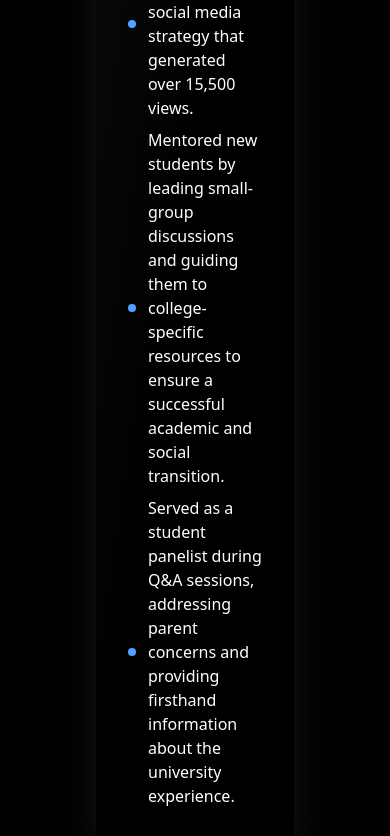
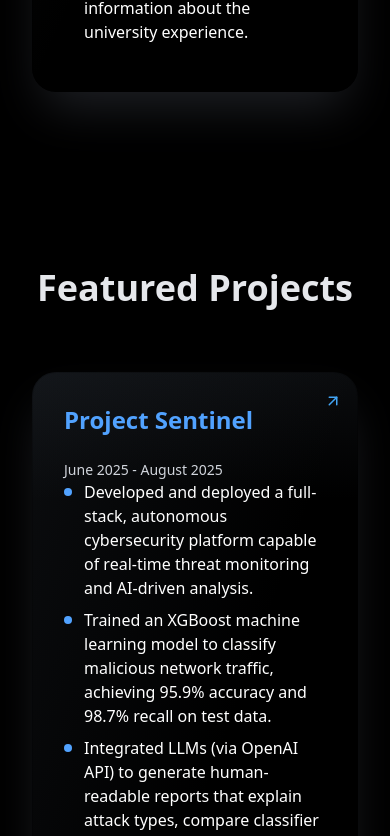
Before and after one commit to GeekyMS/Portfolio, a React (Vite) app: page / in a window 390 px wide. Shown: the part 1644-2480 px from the top of the page. Built offline with nearby package versions, Linux system fonts and the light colour scheme.

Commit message:
UI and Animation Updates

```diff
--- a/src/components/Contact.jsx
+++ b/src/components/Contact.jsx
@@ -3,9 +3,9 @@ import { Mail, Linkedin, Github } from "lucide-react";
 import useScrollAnimation from "./useScrollAnimation";
 
 const Contact = ({theme}) => {
-    const [titleRef, titleVisible] = useScrollAnimation({ threshold: 0.3 });
-    const [descRef, descVisible] = useScrollAnimation({ threshold: 0.3 });
-    const [cardsRef, cardsVisible] = useScrollAnimation({ threshold: 0.2 });
+    const [titleRef, titleVisible] = useScrollAnimation({ threshold: 0.3, triggerOnce: false });
+    const [descRef, descVisible] = useScrollAnimation({ threshold: 0.3, triggerOnce: false });
+    const [cardsRef, cardsVisible] = useScrollAnimation({ threshold: 0.2, triggerOnce: false });
 
     return(
         <section id="Contact" className="py-20 px-4">
--- a/src/components/Education.jsx
+++ b/src/components/Education.jsx
@@ -2,9 +2,9 @@ import GlassCard from "./GlassCard";
 import useScrollAnimation from "./useScrollAnimation";
 
 const Education = ({theme}) => {
-    const [titleRef, titleVisible] = useScrollAnimation({ threshold: 0.3 });
-    const [card1Ref, card1Visible] = useScrollAnimation({ threshold: 0.3 });
-    const [card2Ref, card2Visible] = useScrollAnimation({ threshold: 0.3 });
+    const [titleRef, titleVisible] = useScrollAnimation({ threshold: 0.3, triggerOnce: false });
+    const [card1Ref, card1Visible] = useScrollAnimation({ threshold: 0.3, triggerOnce: false });
+    const [card2Ref, card2Visible] = useScrollAnimation({ threshold: 0.3, triggerOnce: false });
 
     const glowColor = theme === 'dark' ? 'blue' : 'purple';
 
--- a/src/components/Experience.jsx
+++ b/src/components/Experience.jsx
@@ -2,8 +2,8 @@ import GlassCard from "./GlassCard";
 import useScrollAnimation from "./useScrollAnimation";
 
 const Experience = ({theme}) => {
-    const [titleRef, titleVisible] = useScrollAnimation({ threshold: 0.3 });
-    const [experiencesRef, projectsVisible] = useScrollAnimation({ threshold: 0.2 });
+    const [titleRef, titleVisible] = useScrollAnimation({ threshold: 0.3, triggerOnce: false });
+    const [experiencesRef, projectsVisible] = useScrollAnimation({ threshold: 0.2, triggerOnce: false });
 
     const Experiences = [
         { id: 1, title: 'Orientation Leader',
@@ -27,8 +27,8 @@ const Experience = ({theme}) => {
                     ref={titleRef}
                     className={`text-4xl font-bold text-center mb-12 transition-all duration-1000 ${
                         titleVisible
-                        ? 'opacity-100 translate-y-0'
-                        : 'opacity-0 translate-y-10'
+                        ? 'opacity-100 translate-x-0 md:translate-y-0'
+                        : 'opacity-0 -translate-x-8 md:translate-x-0 md:translate-y-10'
                     }`}
                 >
                     Experience
@@ -36,10 +36,10 @@ const Experience = ({theme}) => {
 
                 <div
                     ref={experiencesRef}
-                    className={`grid grid-cols-1 md:grid-cols-2 gap-8 p-20 transition-all duration-1000 delay-300 ${
+                    className={`grid grid-cols-1 md:grid-cols-2 gap-8 p-4 sm:p-20 transition-all duration-1000 delay-300 ${
                         projectsVisible
-                        ? 'opacity-100 translate-y-0'
-                        : 'opacity-0 translate-y-20'
+                        ? 'opacity-100 translate-x-0 md:translate-y-0'
+                        : 'opacity-0 translate-x-8 md:translate-x-0 md:translate-y-20'
                     }`}
                 >
                     {Experiences.map(experience => (
@@ -49,8 +49,8 @@ const Experience = ({theme}) => {
                             {Array.isArray(experience.description) ? (
                                 <ul className="list-disc list-inside text-gray-700 dark:text-white mb-4 space-y-2">
                                     {experience.description.map((point, idx) => (
-                                    <li key={idx} className="flex items-center group/item">
-                                    <span className="w-2 h-2  bg-purple-500 dark:bg-blue-400 rounded-full mr-3 flex-shrink-0 transition-all duration-300 group-hover/item:w-3 group-hover/item:h-3"></span>
+                                    <li key={idx} className="flex items-start group/item">
+                                    <span className="w-2 h-2  bg-purple-500 dark:bg-blue-400 rounded-full mr-3 mt-2 flex-shrink-0 transition-all duration-300 group-hover/item:w-3 group-hover/item:h-3"></span>
                                     {point}</li>
                                     ))}
                                 </ul>
--- a/src/components/Hero.jsx
+++ b/src/components/Hero.jsx
@@ -13,7 +13,7 @@ const Hero = ({ theme }) => {
     const { displayedText: descDisplay, isComplete: descComplete } = useTypewriter(description, 50, subComplete ? 1000 : 999999);
     const { displayedText: descDisplay2, isComplete: desc2Complete } = useTypewriter(description2, 50, descComplete ? 800 : 999999);
 
-    const [scrollRef, isVisible] = useScrollAnimation({ threshold: 0.2 });
+    const [scrollRef, isVisible] = useScrollAnimation({ threshold: 0.2, triggerOnce: false });
 
     useEffect(() => {
         const canvas = document.getElementById("heroCanvas");
--- a/src/components/Projects.jsx
+++ b/src/components/Projects.jsx
@@ -3,8 +3,8 @@ import { ArrowUpRight, ExternalLink } from 'lucide-react';
 import useScrollAnimation from "./useScrollAnimation";
 
 const Projects = ({theme}) => {
-    const [titleRef, titleVisible] = useScrollAnimation({ threshold: 0.3 });
-    const [projectsRef, projectsVisible] = useScrollAnimation({ threshold: 0.2 });
+    const [titleRef, titleVisible] = useScrollAnimation({ threshold: 0.3, triggerOnce: false });
+    const [projectsRef, projectsVisible] = useScrollAnimation({ threshold: 0.2, triggerOnce: false });
 
     const projects = [
         { id: 1, title: 'Project Sentinel',
@@ -33,8 +33,8 @@ const Projects = ({theme}) => {
                     ref={titleRef}
                     className={`text-4xl font-bold text-center mb-12 transition-all duration-1000 ${
                         titleVisible
-                        ? 'opacity-100 translate-y-0'
-                        : 'opacity-0 translate-y-10'
+                        ? 'opacity-100 translate-x-0 md:translate-y-0'
+                        : 'opacity-0 -translate-x-8 md:translate-x-0 md:translate-y-10'
                     }`}
                 >
                     Featured Projects
@@ -42,10 +42,10 @@ const Projects = ({theme}) => {
 
                 <div
                     ref={projectsRef}
-                    className={`grid grid-cols-1 md:grid-cols-2 gap-8 p-20 transition-all duration-1000 delay-300 ${
+                    className={`grid grid-cols-1 md:grid-cols-2 gap-8 p-4 sm:p-20 transition-all duration-1000 delay-300 ${
                         projectsVisible
-                        ? 'opacity-100 translate-y-0'
-                        : 'opacity-0 translate-y-20'
+                        ? 'opacity-100 translate-x-0 md:translate-y-0'
+                        : 'opacity-0 translate-x-8 md:translate-x-0 md:translate-y-20'
                     }`}
                 >
                     {projects.map(project => (
@@ -66,8 +66,8 @@ const Projects = ({theme}) => {
                             {Array.isArray(project.description) ? (
                                 <ul className="list-disc list-inside text-gray-700 dark:text-white mb-4 space-y-2">
                                     {project.description.map((point, idx) => (
-                                    <li key={idx} className="flex items-center group/item">
-                                    <span className="w-2 h-2  bg-purple-500 dark:bg-blue-400 rounded-full mr-3 flex-shrink-0 transition-all duration-300 group-hover/item:w-3 group-hover/item:h-3"></span>
+                                    <li key={idx} className="flex items-start group/item">
+                                    <span className="w-2 h-2  bg-purple-500 dark:bg-blue-400 rounded-full mr-3 mt-2 flex-shrink-0 transition-all duration-300 group-hover/item:w-3 group-hover/item:h-3"></span>
                                     {point}</li>
                                     ))}
                                 </ul>
```
Also changed, not shown: src/components/About.jsx (+11 -14 lines).
